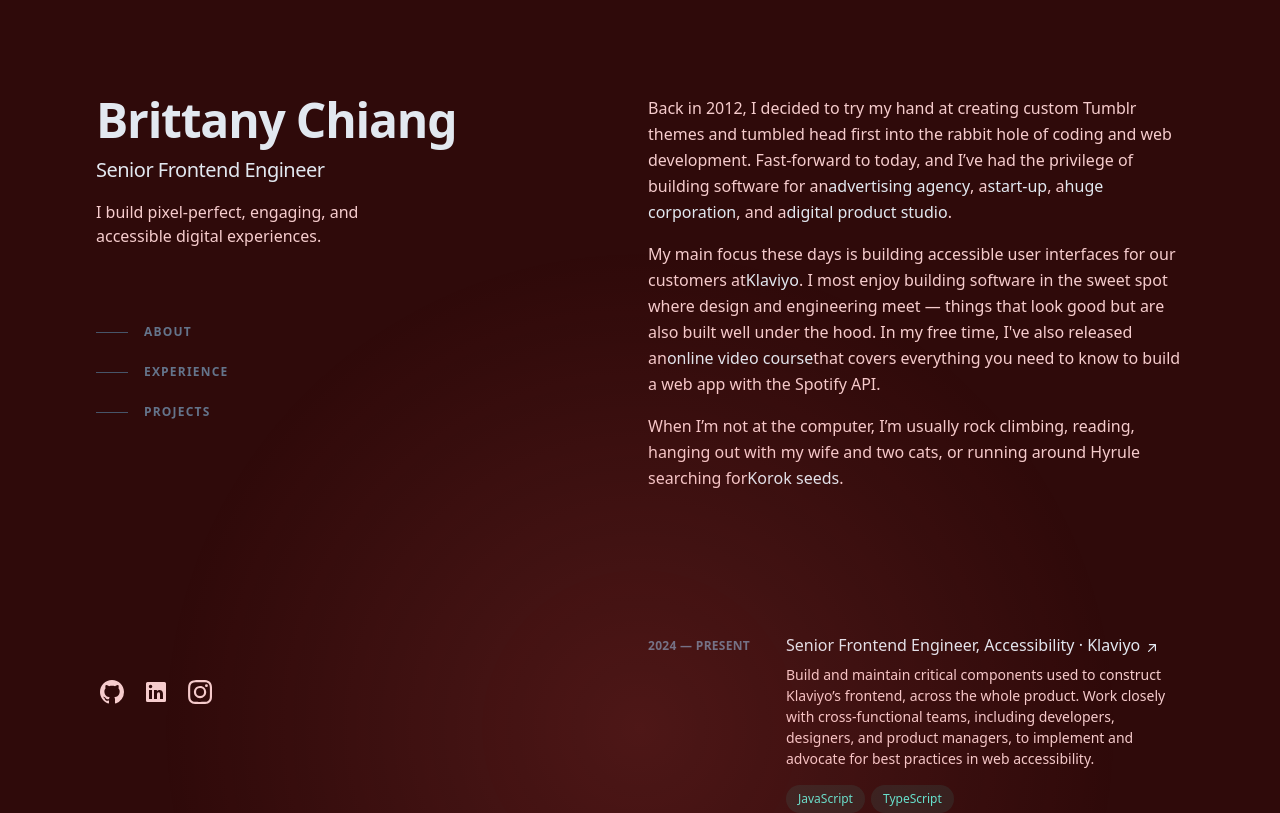
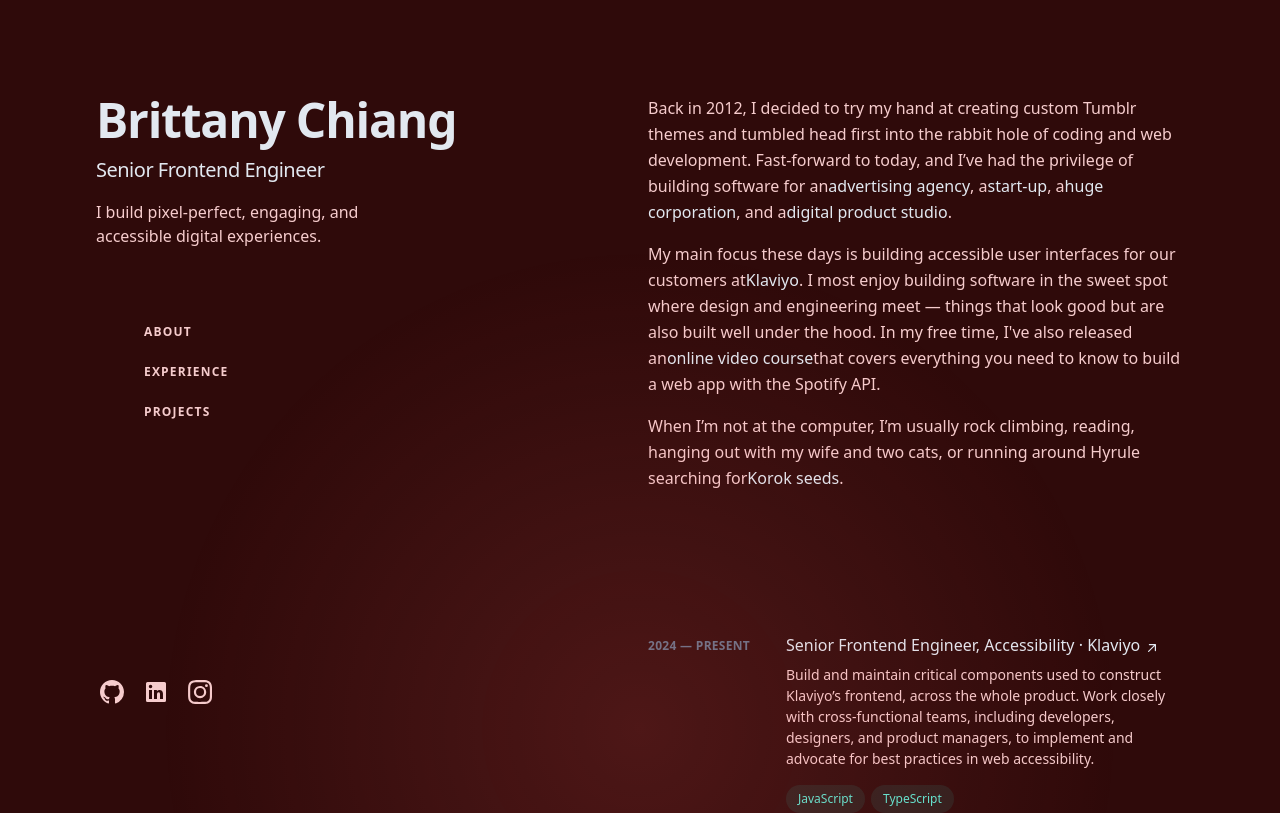
Before and after one commit to JoniMeichtry11/Portfolio-2024, an Angular app: page / in a window 1280 px wide. Shown: the top 813 px of the page. Built offline with nearby package versions, Linux system fonts and the light colour scheme.

Commit message:
fix: change colors in navbar

```diff
--- a/src/app/components/navbar/navbar.component.html
+++ b/src/app/components/navbar/navbar.component.html
@@ -1,37 +1,34 @@
 <nav class="nav hidden lg:block" aria-label="In-page jump links">
   <ul class="mt-16 w-max">
     <li>
-      <a class="group flex items-center py-3" href="#about"
-        ><span
-          class="nav-indicator mr-4 h-px w-8 bg-slate-600 transition-all group-hover:w-16 group-hover:bg-slate-200 group-focus-visible:w-16 group-focus-visible:bg-slate-200 motion-reduce:transition-none"
-        ></span
-        ><span
-          class="nav-text text-xs font-bold uppercase tracking-widest text-slate-500 group-hover:text-slate-200 group-focus-visible:text-slate-200"
-          >About</span
-        ></a
-      >
+      <a class="group flex items-center py-3" href="#about">
+        <span
+          class="nav-indicator mr-4 h-px w-8 bg-secondary transition-all group-hover:w-16 group-hover:bg-primary group-focus-visible:w-16 group-focus-visible:bg-primary motion-reduce:transition-none"
+        ></span>
+        <span
+          class="nav-text text-xs font-bold uppercase tracking-widest text-textPrimary group-hover:text-primary group-focus-visible:text-primary"
+        >About</span>
+      </a>
     </li>
     <li>
-      <a class="group flex items-center py-3" href="#experience"
-        ><span
-          class="nav-indicator mr-4 h-px w-8 bg-slate-600 transition-all group-hover:w-16 group-hover:bg-slate-200 group-focus-visible:w-16 group-focus-visible:bg-slate-200 motion-reduce:transition-none"
-        ></span
-        ><span
-          class="nav-text text-xs font-bold uppercase tracking-widest text-slate-500 group-hover:text-slate-200 group-focus-visible:text-slate-200"
-          >Experience</span
-        ></a
-      >
+      <a class="group flex items-center py-3" href="#experience">
+        <span
+          class="nav-indicator mr-4 h-px w-8 bg-secondary transition-all group-hover:w-16 group-hover:bg-primary group-focus-visible:w-16 group-focus-visible:bg-primary motion-reduce:transition-none"
+        ></span>
+        <span
+          class="nav-text text-xs font-bold uppercase tracking-widest text-textPrimary group-hover:text-primary group-focus-visible:text-primary"
+        >Experience</span>
+      </a>
     </li>
     <li>
-      <a class="group flex items-center py-3" href="#projects"
-        ><span
-          class="nav-indicator mr-4 h-px w-8 bg-slate-600 transition-all group-hover:w-16 group-hover:bg-slate-200 group-focus-visible:w-16 group-focus-visible:bg-slate-200 motion-reduce:transition-none"
-        ></span
-        ><span
-          class="nav-text text-xs font-bold uppercase tracking-widest text-slate-500 group-hover:text-slate-200 group-focus-visible:text-slate-200"
-          >Projects</span
-        ></a
-      >
+      <a class="group flex items-center py-3" href="#projects">
+        <span
+          class="nav-indicator mr-4 h-px w-8 bg-secondary transition-all group-hover:w-16 group-hover:bg-primary group-focus-visible:w-16 group-focus-visible:bg-primary motion-reduce:transition-none"
+        ></span>
+        <span
+          class="nav-text text-xs font-bold uppercase tracking-widest text-textPrimary group-hover:text-primary group-focus-visible:text-primary"
+        >Projects</span>
+      </a>
     </li>
   </ul>
 </nav>
```
